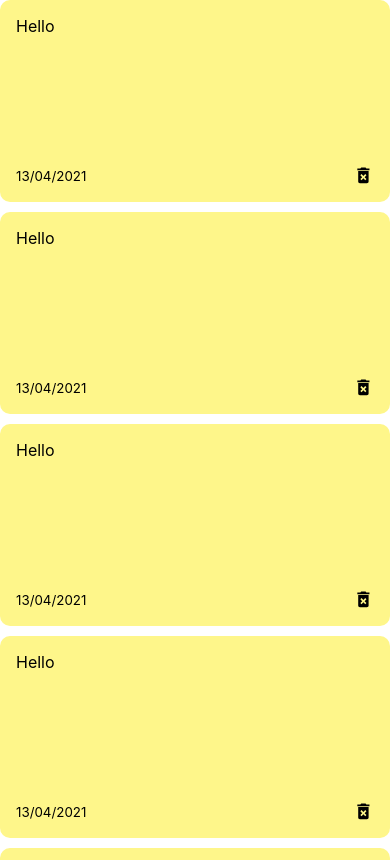
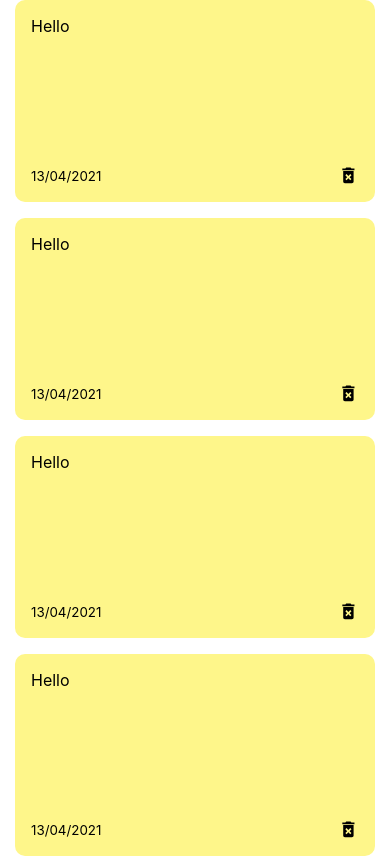
Before and after one commit to hbonnaffoux/react-notes-app, a React (Create React App) app: page / in a window 390 px wide. Shown: the top 860 px of the page. Built offline with nearby package versions, Linux system fonts and the light colour scheme.

Commit message:
added notes responsiveness

```diff
--- a/src/index.css
+++ b/src/index.css
@@ -12,9 +12,15 @@
     monospace;
 }
 
+.container{
+  max-width:960px;
+  margin-right:auto;
+  margin-left: auto;
+  padding: 0 15px 0 15px;
+}
+
 .note {
   background-color: #fef68a;
-  margin-bottom: 10px;
   border-radius:10px;
   padding:1rem;
   min-height: 170px;
@@ -28,3 +34,9 @@
   align-items: center;
   justify-content: space-between;
 }
+
+.notes-list{
+display: grid;
+grid-gap: 1rem;
+grid-template-columns: repeat(auto-fit,minmax(250px, 1fr));
+}
```
